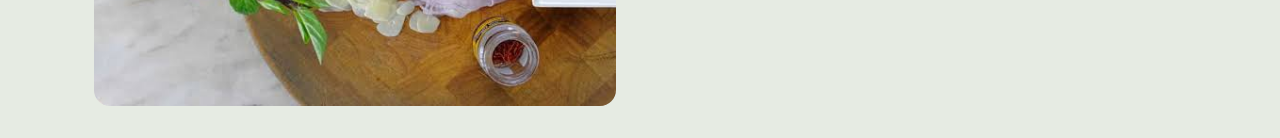
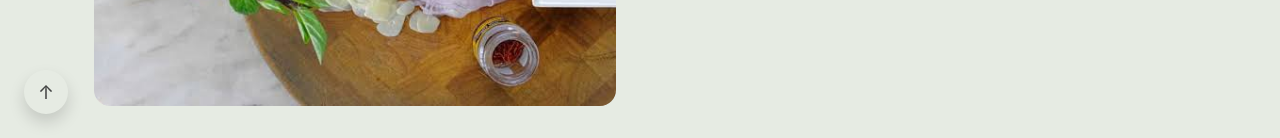
Before and after one commit to alihidson/PiazDagh, a React (Vite) app in the folder frontend/: page / in a window 1280 px wide. Shown: the part 662-800 px from the top of the page. Built offline with nearby package versions, Linux system fonts and the light colour scheme.

Commit message:
feat: add a scroll to top button to footer

```diff
--- a/frontend/src/components/footer/Footer.jsx
+++ b/frontend/src/components/footer/Footer.jsx
@@ -2,6 +2,7 @@ import BrandColumn from './BrandColumn';
 import LinkColumn from './LinkColumn';
 import CopyrightBar from './CopyrightBar';
 import { footerColumns } from './footerData';
+import ScrollToTopButton from './ScrollToTopButton';
 import './Footer.css';
 
 const Footer = () => {
@@ -37,6 +38,20 @@ const Footer = () => {
 
       {/* ========== PART 2: Copyright Bar ========== */}
       <CopyrightBar />
+
+      {/* Scroll-to-top button */}
+        <div className="position-relative">
+          <div
+            className="position-fixed"
+            style={{
+              bottom: '1.5rem',
+              left: '1.5rem',   // RTL: left means far end (English: right), which is opposite of start
+              zIndex: 1050,
+            }}
+          >
+            <ScrollToTopButton />
+          </div>
+        </div>
     </footer>
   );
 };
--- /dev/null
+++ b/frontend/src/components/footer/ScrollToTopButton.jsx
@@ -0,0 +1,22 @@
+const ScrollToTopButton = () => {
+  const handleScrollToTop = () => {
+    window.scrollTo({ top: 0, behavior: 'smooth' });
+  };
+
+  return (
+    <button
+      onClick={handleScrollToTop}
+      className="btn btn-mint rounded-circle d-flex align-items-center justify-content-center shadow"
+      style={{
+        width: '44px',
+        height: '44px',
+        fontSize: '1.2rem',
+      }}
+      aria-label="بازگشت به بالا"
+    >
+      ↑
+    </button>
+  );
+};
+
+export default ScrollToTopButton;
```
